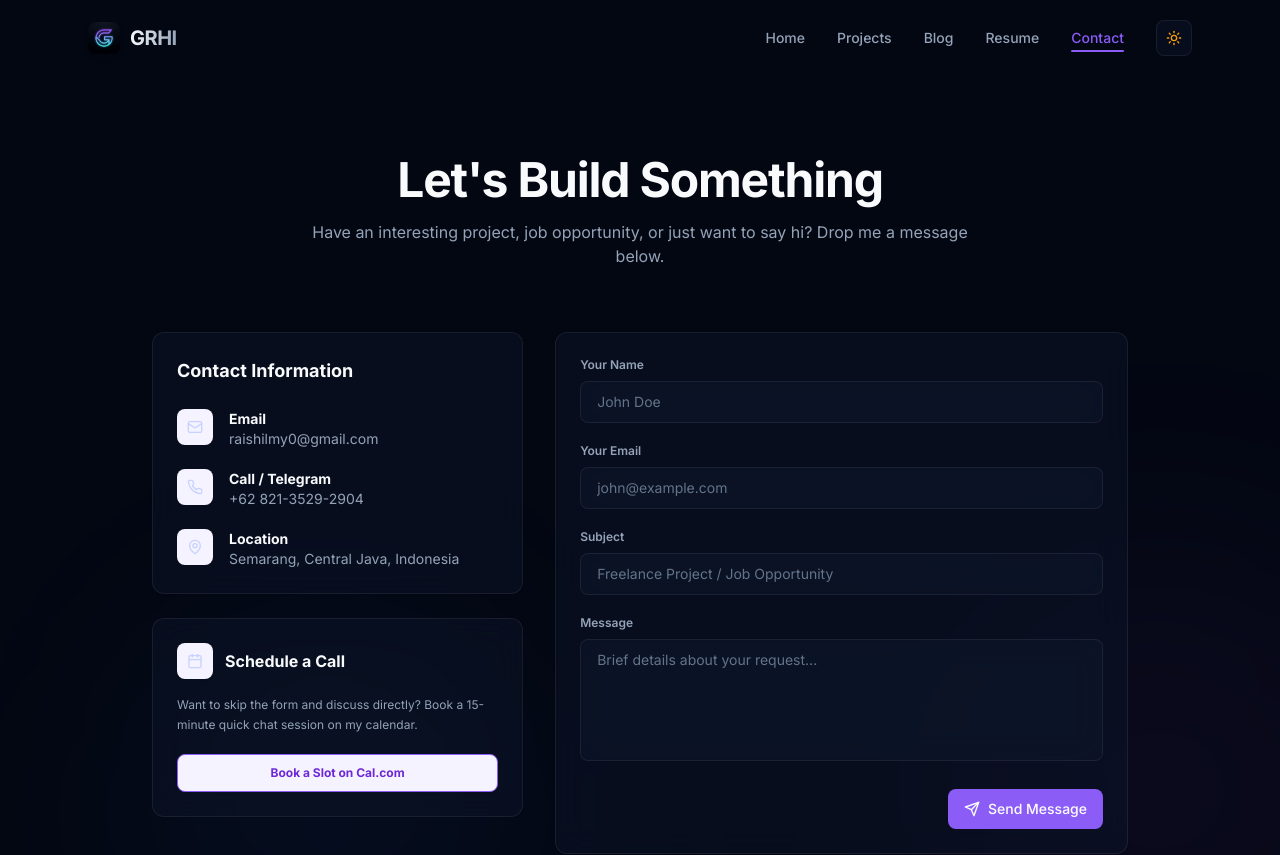
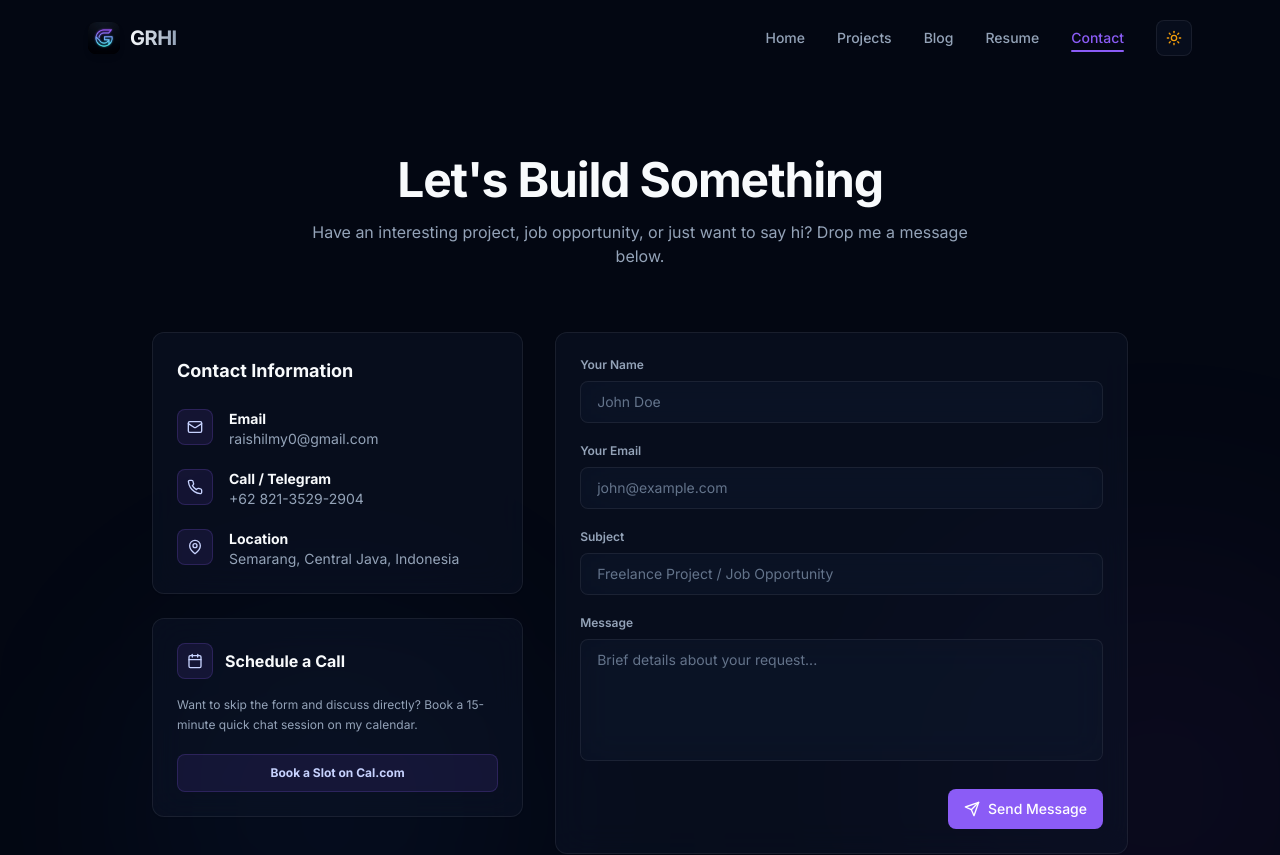
Before and after one commit to Braneee/portofolio, a Next.js app: page /contact in a window 1280 px wide. Shown: the top 855 px of the page. Built offline with nearby package versions, Linux system fonts and the light colour scheme.

Commit message:
style: fix contact page sidebar icons and calendar button dark mode backgrounds

```diff
--- a/src/app/contact/page.tsx
+++ b/src/app/contact/page.tsx
@@ -67,7 +67,7 @@ export default function ContactPage() {
 
             <div className="flex flex-col gap-5 font-sans text-sm text-text-secondary">
               <div className="flex items-start gap-4">
-                <span className="flex h-9 w-9 shrink-0 items-center justify-center rounded-lg bg-primary-50 text-primary-500 dark:bg-primary-900/30 dark:text-primary-300">
+                <span className="flex h-9 w-9 shrink-0 items-center justify-center rounded-lg bg-primary-50 text-primary-600 dark:bg-[#8b5cf6]/10 dark:text-primary-300 border border-primary-500/10 dark:border-[#8b5cf6]/20">
                   <Mail className="h-4 w-4" />
                 </span>
                 <div>
@@ -79,7 +79,7 @@ export default function ContactPage() {
               </div>
 
               <div className="flex items-start gap-4">
-                <span className="flex h-9 w-9 shrink-0 items-center justify-center rounded-lg bg-primary-50 text-primary-500 dark:bg-primary-900/30 dark:text-primary-300">
+                <span className="flex h-9 w-9 shrink-0 items-center justify-center rounded-lg bg-primary-50 text-primary-600 dark:bg-[#8b5cf6]/10 dark:text-primary-300 border border-primary-500/10 dark:border-[#8b5cf6]/20">
                   <Phone className="h-4 w-4" />
                 </span>
                 <div>
@@ -89,7 +89,7 @@ export default function ContactPage() {
               </div>
 
               <div className="flex items-start gap-4">
-                <span className="flex h-9 w-9 shrink-0 items-center justify-center rounded-lg bg-primary-50 text-primary-500 dark:bg-primary-900/30 dark:text-primary-300">
+                <span className="flex h-9 w-9 shrink-0 items-center justify-center rounded-lg bg-primary-50 text-primary-600 dark:bg-[#8b5cf6]/10 dark:text-primary-300 border border-primary-500/10 dark:border-[#8b5cf6]/20">
                   <MapPin className="h-4 w-4" />
                 </span>
                 <div>
@@ -103,7 +103,7 @@ export default function ContactPage() {
           {/* Calendar Widget Card */}
           <Card className="bg-surface border border-border">
             <div className="flex items-center gap-3 mb-4">
-              <span className="flex h-9 w-9 items-center justify-center rounded-lg bg-primary-50 text-primary-500 dark:bg-primary-900/30 dark:text-primary-300">
+              <span className="flex h-9 w-9 items-center justify-center rounded-lg bg-primary-50 text-primary-600 dark:bg-[#8b5cf6]/10 dark:text-primary-300 border border-primary-500/10 dark:border-[#8b5cf6]/20">
                 <Calendar className="h-4 w-4" />
               </span>
               <h3 className="font-sans text-base font-bold text-text-primary">
@@ -118,7 +118,7 @@ export default function ContactPage() {
               target="_blank"
               rel="noopener noreferrer"
             >
-              <span className="flex items-center justify-center gap-1.5 w-full rounded-lg border border-primary-500 py-2.5 text-center text-xs font-bold text-primary-700 bg-primary-50 hover:bg-primary-100 dark:bg-primary-950/20 dark:text-primary-400 dark:border-primary-800 transition-all duration-200 cursor-pointer">
+              <span className="flex items-center justify-center gap-1.5 w-full rounded-lg border border-primary-500/30 py-2.5 text-center text-xs font-bold text-primary-700 bg-primary-50 hover:bg-primary-100 dark:bg-[#8b5cf6]/10 dark:text-primary-300 dark:border-[#8b5cf6]/20 dark:hover:bg-[#8b5cf6]/20 transition-all duration-200 cursor-pointer">
                 <span>Book a Slot on Cal.com</span>
               </span>
             </a>
```
